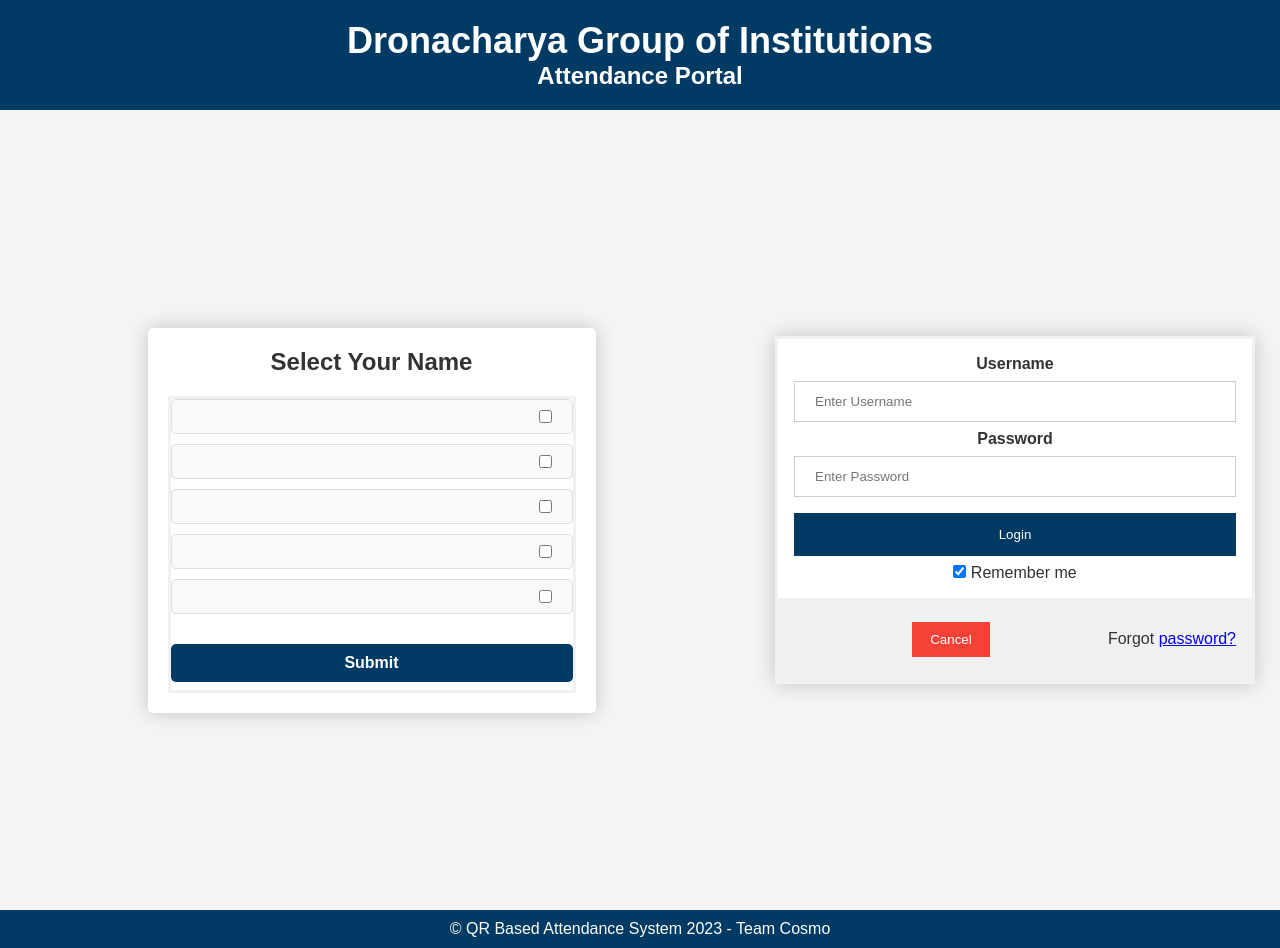
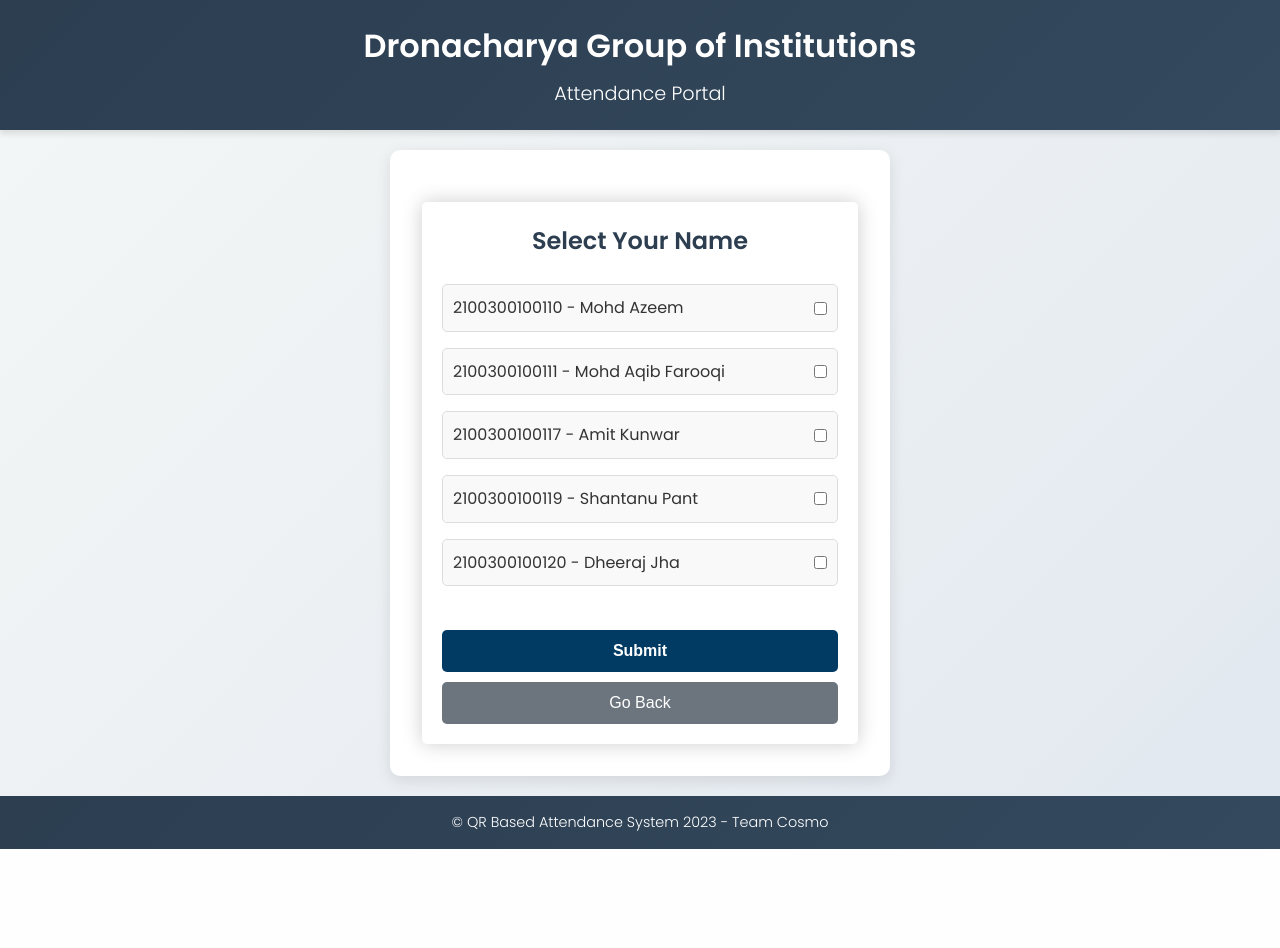
Before and after one commit to thatAshu/q-r-attendance, a Django app: page /add_manually in a window 1280 px wide. After the commit the page ends 849 px from the top, so only its background shows below. Run offline with Django 4.2, Linux system fonts and the light colour scheme; data comes from the database, SQL or seed files in the repository; parts of the project's set-up code (start-up, migrations or seed data) failed here and were passed over.

Commit message:
StudenViewIndex page Ui improved

```diff
--- a/StudentView/templates/StudentView/StudentViewIndex.html
+++ b/StudentView/templates/StudentView/StudentViewIndex.html
@@ -6,177 +6,216 @@
     <meta name="viewport" content="width=device-width, initial-scale=1.0" />
     <title>College Attendance Portal</title>
     <link rel="stylesheet" href="{% static 'StudentView/Index_Style.css' %}" />
+    <!-- Add Google Fonts for better typography -->
+    <link href="https://fonts.googleapis.com/css2?family=Poppins:wght@300;400;600&display=swap" rel="stylesheet" />
     <style>
-
-
-body {font-family: Arial, Helvetica, sans-serif;}
-form {border: 3px solid #f1f1f1;}
-
-input[type=text], input[type=password] {
-  width: 100%;
-  padding: 12px 20px;
-  margin: 8px 0;
-  display: inline-block;
-  border: 1px solid #ccc;
+      /* General Reset */
+      * {
+        margin: 0;
+        padding: 0;
         box-sizing: border-box;
       }
 
-button {
-  background-color: #013a63;
-  color: white;
-  padding: 14px 20px;
-  margin: 8px 0;
-  border: none;
-  cursor: pointer;
-  width: 100%;
+      body {
+        font-family: 'Poppins', sans-serif;
+        background: linear-gradient(135deg, #f4f7f6, #e2e8f0);
+        color: #333;
+        line-height: 1.6;
+        min-height: 100vh;
+        display: flex;
+        flex-direction: column;
       }
 
-button:hover {
-  opacity: 0.8;
+      /* Header Styles */
+      .header {
+        background: linear-gradient(135deg, #2c3e50, #34495e);
+        color: #fff;
+        padding: 20px 0;
+        text-align: center;
+        box-shadow: 0 4px 6px rgba(0, 0, 0, 0.1);
       }
 
-.cancelbtn {
-  width: auto;
-  padding: 10px 18px;
-  background-color: #f44336;
+      .header-title {
+        font-size: 2rem;
+        font-weight: 600;
+        margin-bottom: 0.5rem;
       }
 
-.imgcontainer1 {
-  text-align: center;
-  margin: 24px 0 12px 0;
+      .header-subtitle {
+        font-size: 1.2rem;
+        font-weight: 300;
       }
 
-img.avatar {
-  width: 40%;
-  border-radius: 50%;
-}
-
-.container1 {
-  padding: 16px;
-}
-
-span.psw {
-  float: right;
-  padding-top: 16px;
-}
-
-/* Change styles for span and cancel button on extra small screens */
-@media screen and (max-width: 300px) {
-  span.psw {
-     display: block;
-     float: none;
-  }
-  .cancelbtn {
-     width: 100%;
-  }
-}
-
-
-
-
-main{
+      /* Main Content Styles */
+      main {
         display: flex;
-    justify-items: center;
         justify-content: space-around;
         align-items: center;
         gap: 2em;
-    height: 100vh;
+        padding: 20px;
+        flex: 1;
       }
 
-.container{
-  padding: 16px;
-    text-align: center;
-    width: 30em;
+      /* Attendance Section Styles */
+      .container {
+        background: #fff;
+        padding: 2em;
+        border-radius: 10px;
+        box-shadow: 0 4px 15px rgba(0, 0, 0, 0.1);
+        width: 100%;
+        max-width: 500px;
       }
 
-.login{
-  display: flex;
-    flex-direction: column;
+      .attendance-section {
         text-align: center;
-    width: 30em;
-    margin-right: 25px;
-    background-color: #fff;
-    box-shadow: 0 0 20px rgba(0, 0, 0, 0.2);
       }
 
+      .section-title {
+        font-size: 1.5rem;
+        font-weight: 600;
+        margin-bottom: 1.5rem;
+        color: #2c3e50;
+      }
 
+      .student-list {
+        list-style: none;
+        margin-bottom: 1.5rem;
+      }
 
+      .student {
+        margin-bottom: 1rem;
+      }
 
+      .student-label {
+        display: flex;
+        align-items: center;
+        justify-content: space-between;
+        padding: 10px;
+        background: #f9f9f9;
+        border-radius: 5px;
+        cursor: pointer;
+        transition: background 0.3s ease;
+      }
 
+      .student-label:hover {
+        background: #e2e8f0;
+      }
 
+      .student-checkbox {
+        margin-left: 10px;
+      }
 
+      .submit-button {
+        background: #013a63;
+        color: #fff;
+        padding: 12px 20px;
+        border: none;
+        border-radius: 5px;
+        cursor: pointer;
+        width: 100%;
+        font-size: 1rem;
+        transition: background 0.3s ease;
+      }
 
+      .submit-button:hover {
+        background: #012a4a;
+      }
 
+      .back-button {
+        background: #6c757d;
+        color: #fff;
+        padding: 12px 20px;
+        border: none;
+        border-radius: 5px;
+        cursor: pointer;
+        width: 100%;
+        font-size: 1rem;
+        transition: background 0.3s ease;
+        margin-top: 10px;
+      }
 
+      .back-button:hover {
+        background: #5a6268;
+      }
+
+      .home-button {
+        background: #28a745;
+        color: #fff;
+        padding: 12px 20px;
+        border: none;
+        border-radius: 5px;
+        cursor: pointer;
+        width: 100%;
+        font-size: 1rem;
+        transition: background 0.3s ease;
+        margin-top: 10px;
+      }
+
+      .home-button:hover {
+        background: #218838;
+      }
+
+      /* Footer Styles */
+      .footer {
+        background: linear-gradient(135deg, #2c3e50, #34495e);
+        color: #fff;
+        text-align: center;
+        padding: 15px 0;
+        margin-top: auto;
+      }
+
+      .footer p {
+        font-size: 0.9rem;
+        font-weight: 300;
+      }
+
+      /* Responsive Design */
+      @media (max-width: 768px) {
+        main {
+          flex-direction: column;
+          gap: 1em;
+        }
+
+        .container {
+          width: 100%;
+          max-width: none;
+        }
+      }
     </style>
   </head>
   <body>
     <header class="header">
       <h1 class="header-title">Dronacharya Group of Institutions</h1>
-      <h2>Attendance Portal</h2>
+      <h2 class="header-subtitle">Attendance Portal</h2>
     </header>
     <main>
       <div class="container">
         <section class="attendance-section">
           <h2 class="section-title">Select Your Name</h2>
-        <form
-          class="attendance-form"
-          method="POST"
-          action="{% url 'add_manually_post' %}"
-        >
+          {% if submitted %}
+            <div class="success-message">
+              <h3>Attendance Submitted Successfully!</h3>
+              <a href="{% url 'home' %}" class="home-button">Go Back to Home</a>
+            </div>
+          {% else %}
+            <form class="attendance-form" method="POST" action="{% url 'add_manually_post' %}">
               {% csrf_token %}
               <ul class="student-list">
                 {% for student in students %}
                 <li class="student">
                   <label class="student-label">
-                <span>
-               <!--   {{student.s_roll}} - {{ student.s_fname }} {{student.s_lname}}-->
-                </span>
-                <span class="checkmark"></span>
-                <input
-                  type="checkbox"
-                  class="student-checkbox"
-                  name="student-name"
-                  value="{{student.s_roll}}"
-                />
+                    <span>{{student.s_roll}} - {{ student.s_fname }} {{student.s_lname}}</span>
+                    <input type="checkbox" class="student-checkbox" name="student-name" value="{{student.s_roll}}" />
                   </label>
                 </li>
                 {% endfor %}
               </ul>
               <button type="submit" class="submit-button">Submit</button>
+              <button type="button" class="back-button" onclick="goBack()">Go Back</button>
             </form>
+          {% endif %}
         </section>
       </div>
-
-
-
-
-    <form  class="login" action="/action_page.php" method="post">
-      <div class="container1">
-        <label for="uname"><b>Username</b></label>
-        <input type="text" placeholder="Enter Username" name="uname" required>
-
-        <label for="psw"><b>Password</b></label>
-        <input type="password" placeholder="Enter Password" name="psw" required>
-
-        <button type="submit">Login</button>
-        <label>
-          <input type="checkbox" checked="checked" name="remember"> Remember me
-        </label>
-      </div>
-
-      <div class="container1" style="background-color:#f1f1f1">
-        <button type="button" class="cancelbtn">Cancel</button>
-        <span class="psw">Forgot <a href="#">password?</a></span>
-      </div>
-    </form>
-
-
-
-
-
-
-
     </main>
     <footer class="footer">
       <p>&copy; QR Based Attendance System 2023 - Team Cosmo</p>
@@ -194,6 +233,11 @@ main{
           });
         });
       });
+
+      // Function to go back to the previous page
+      function goBack() {
+        window.history.back();
+      }
     </script>
   </body>
 </html>
```
Lines whose indentation alone changed are shown as unchanged.
